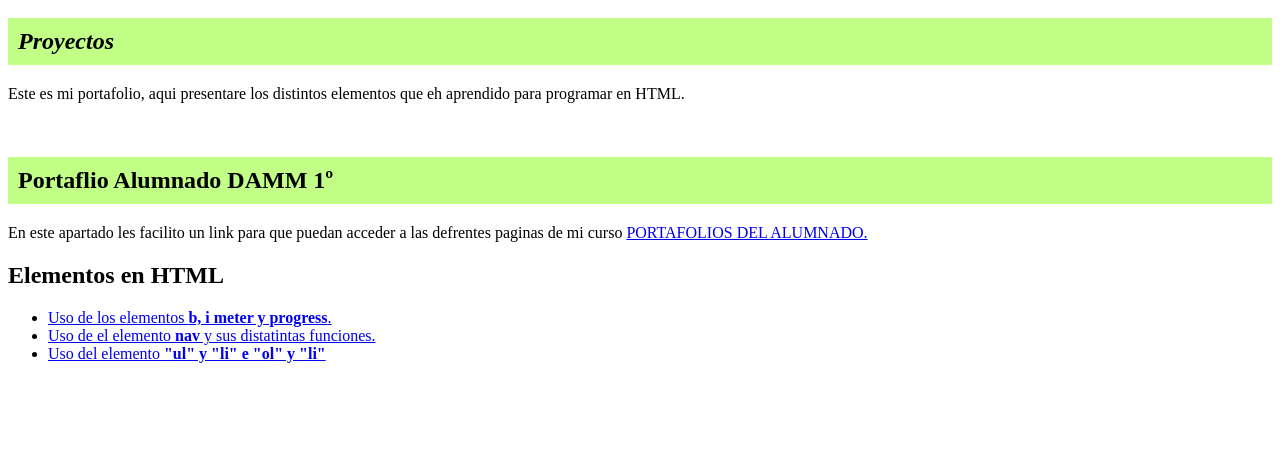
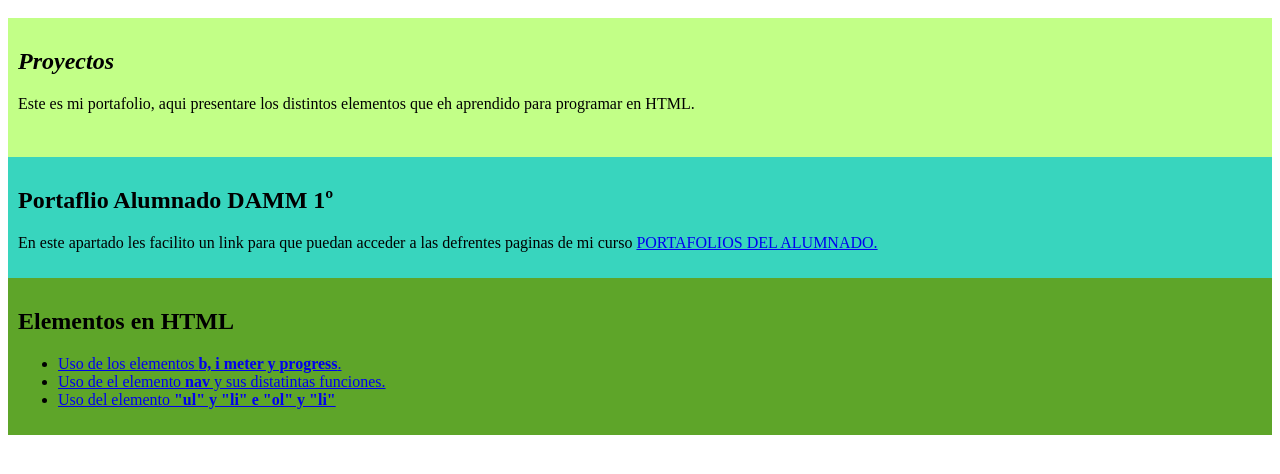
Before and after one commit to javiervalencia21/DIGI2026-2027, a plain HTML site: page index.html in a window 1280 px wide. Shown: the part 48-522 px from the top of the page. Drawn offline with Linux system fonts and the light colour scheme.

Commit message:
Add new sections and styles to index.html

```diff
--- a/index.html
+++ b/index.html
@@ -13,23 +13,40 @@
         border: 2px green;
         padding: 10px;
       }
+      .cuad2
+      {
+        background-color:#38D5BE;
+        border: 2px blue-solid;
+        padding: 10px;
+      }
+      .cuad3
+      {
+        background-color:#5EA529;
+        border: 2px red-solid;
+        padding: 10px;
+      }
+
 
     </style>
   </head>
     <body>
       <h1>Portafolio de Digitalizacion y Lenguaje de Marcas</h1>
-      <h2 class="cuad1"><i>Proyectos</i></h2>
+      <div class="cuad1">
+        <h2><i>Proyectos</i></h2>
       <p>Este es mi portafolio, aqui presentare los distintos elementos que eh aprendido para programar en HTML.</p><br>
-      <h2 class="cuad1">Portaflio Alumnado DAMM 1º</h2>
+      </div>
+      <div class="cuad2">
+      <h2>Portaflio Alumnado DAMM 1º</h2>
       <p>En este apartado les facilito un link para que puedan acceder a las defrentes paginas de mi curso <a href="https://on1ntza.github.io/digi2026/">PORTAFOLIOS DEL ALUMNADO.</a></p>
-      <h2>Elementos en HTML</h2>
+      </div>
+      <div class="cuad3">
+        <h2>Elementos en HTML</h2>
       <ul>
         <li><a href="http://localhost:63342/Ud1/Ejercicio%202.html?_ijt=i0c73tdisbp0al6dgr6b56mai7">Uso de los elementos <b>b, i meter y progress</b>.</a></li>
         <li><a href="/LM-DIGI/principal.html">Uso de el elemento <b>nav</b> y sus distatintas funciones.</a></li>
         <li><a href="http://localhost:63342/Ud1/Lista%20compra.html?_ijt=grerr50o2pe6mft5eqnobeg1if">Uso del elemento <b>"ul" y "li" e "ol" y "li"</b></li>
       </ul>
-
-
+      </div>
 
     </body>
 </html>
```
